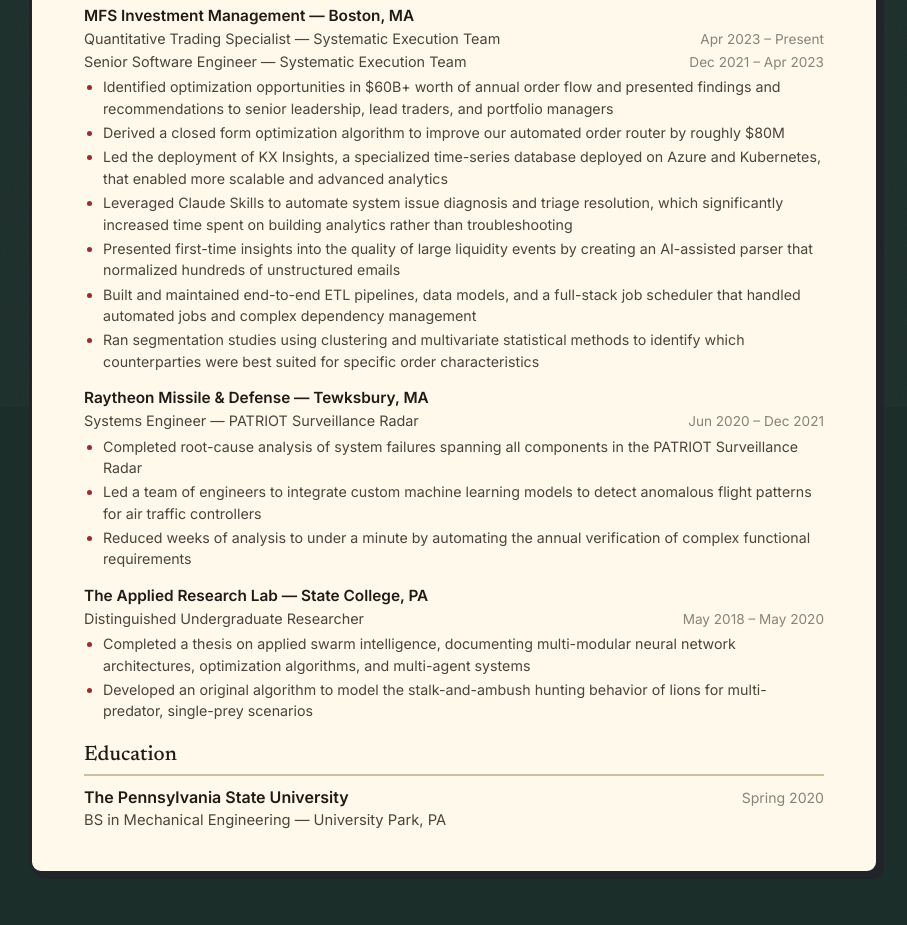
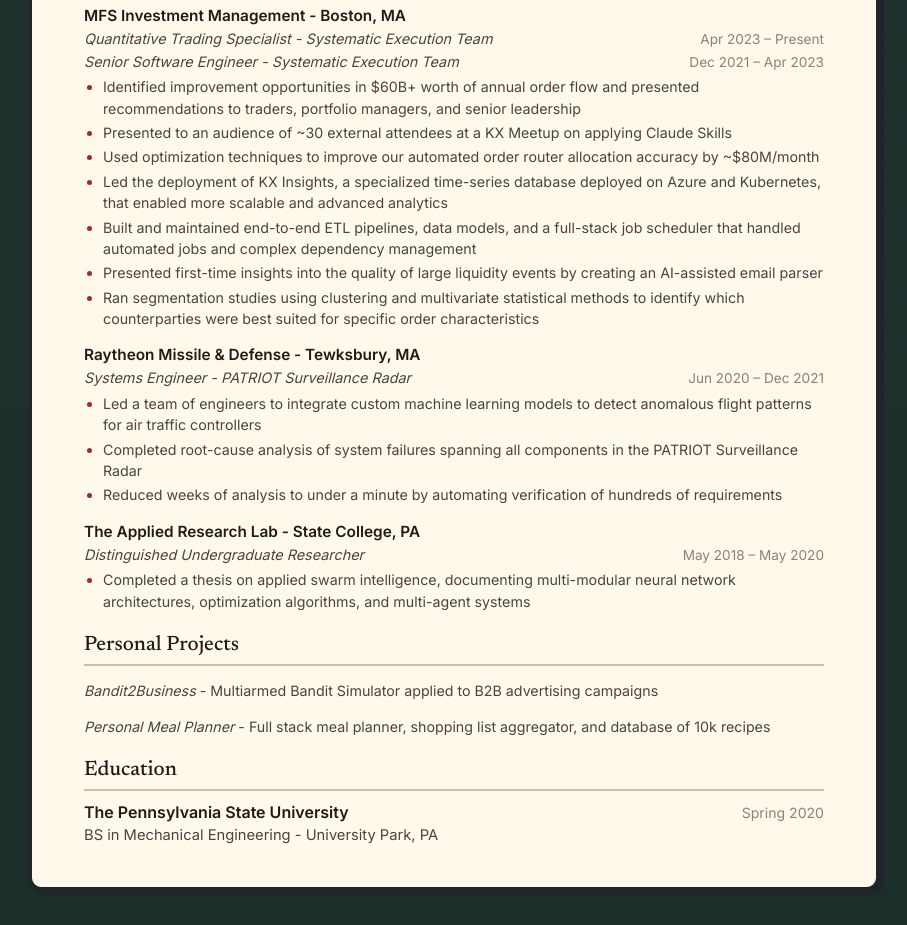
Before and after one commit to untastedwooze/sd-dev, a plain HTML site: page apps/cv/index.html in a window 1280 px wide. Shown: the part 393-1318 px from the top of the page, without its empty margins (186-1093 px from the left). Drawn offline with nearby package versions, Linux system fonts and the light colour scheme.

Commit message:
finishing touches on the resume

```diff
--- a/apps/cv/cv-data.js
+++ b/apps/cv/cv-data.js
@@ -2,6 +2,7 @@
   name: "Sam Duffy",
   contact: {
     email: "samuel.duffy.work@gmail.com",
+    website: "samuelduffy.dev",
   },
 
   skills: [
@@ -11,20 +12,21 @@
   ],
   experience: [
     {
-      company: "MFS Investment Management — Boston, MA",
+      company: "MFS Investment Management - Boston, MA",
       roles: [
-        { title: "Quantitative Trading Specialist — Systematic Execution Team", dates: "Apr 2023 – Present" },
-        { title: "Senior Software Engineer — Systematic Execution Team",        dates: "Dec 2021 – Apr 2023" },
+        { title: "Quantitative Trading Specialist - Systematic Execution Team", dates: "Apr 2023 – Present" },
+        { title: "Senior Software Engineer - Systematic Execution Team",        dates: "Dec 2021 – Apr 2023" },
       ],
       bullets: [
         {
           items: [
-            "Identified optimization opportunities in $60B+ worth of annual order flow and presented findings and recommendations to senior leadership, lead traders, and portfolio managers",
-            "Derived a closed form optimization algorithm to improve  our automated order router by roughly $80M",
+            "Identified improvement opportunities in $60B+ worth of annual order flow and presented recommendations to traders, portfolio managers, and senior leadership",
+            "Presented to an audience of ~30 external attendees at a KX Meetup on applying Claude Skills",
+            "Used optimization techniques to improve our automated order router allocation accuracy by ~$80M/month",
             "Led the deployment of KX Insights, a specialized time-series database deployed on Azure and Kubernetes, that enabled more scalable and advanced analytics",
-            "Leveraged Claude Skills to automate system issue diagnosis and triage resolution, which significantly increased time spent on building analytics rather than troubleshooting",
-            "Presented first-time insights into the quality of large liquidity events by creating an AI-assisted parser that normalized hundreds of unstructured emails",
             "Built and maintained end-to-end ETL pipelines, data models, and a full-stack job scheduler that handled automated jobs and complex dependency management",
+            // "Leveraged Claude Skills to automate system issue diagnosis and triage resolution, which significantly increased time spent on building analytics rather than troubleshooting",
+            "Presented first-time insights into the quality of large liquidity events by creating an AI-assisted email parser",
             "Ran segmentation studies using clustering and multivariate statistical methods to identify which counterparties were best suited for specific order characteristics",
           ],
         },
@@ -32,23 +34,23 @@
     },
 
     {
-      company: "Raytheon Missile & Defense — Tewksbury, MA",
+      company: "Raytheon Missile & Defense - Tewksbury, MA",
       roles: [
-        { title: "Systems Engineer — PATRIOT Surveillance Radar", dates: "Jun 2020 – Dec 2021" },
+        { title: "Systems Engineer - PATRIOT Surveillance Radar", dates: "Jun 2020 – Dec 2021" },
       ],
       bullets: [
         {
           items: [
+            "Led a team of engineers to integrate custom machine learning models to detect anomalous flight patterns for air traffic controllers",
             "Completed root-cause analysis of system failures spanning all components in the PATRIOT Surveillance Radar",
-            "Led a team of engineers to integrate custom machine learning models to detect anomalous flight patterns for air traffic controllers",
-            "Reduced weeks of analysis to under a minute by automating the annual verification of complex functional requirements",
+            "Reduced weeks of analysis to under a minute by automating verification of hundreds of requirements",
           ],
         },
       ],
     },
 
     {
-      company: "The Applied Research Lab — State College, PA",
+      company: "The Applied Research Lab - State College, PA",
       roles: [
         { title: "Distinguished Undergraduate Researcher", dates: "May 2018 – May 2020" },
       ],
@@ -56,10 +58,25 @@
         {
           items: [
             "Completed a thesis on applied swarm intelligence, documenting multi-modular neural network architectures, optimization algorithms, and multi-agent systems",
-            "Developed an original algorithm to model the stalk-and-ambush hunting behavior of lions for multi-predator, single-prey scenarios",
+            // "Developed an original algorithm to model the stalk-and-ambush hunting behavior of lions for multi-predator, single-prey scenarios",
           ],
         },
       ],
+    },
+  ],
+
+  projects: [
+    {
+      name: "Bandit2Business",
+      url: "",
+      dates: "",
+      description: "Multiarmed Bandit Simulator applied to B2B advertising campaigns",
+    },
+    {
+      name: "Personal Meal Planner",
+      url: "",
+      dates: "",
+      description: "Full stack meal planner, shopping list aggregator, and database of 10k recipes",
     },
   ],
 
@@ -67,7 +84,7 @@
     {
       institution: "The Pennsylvania State University",
       date:        "Spring 2020",
-      degree:      "BS in Mechanical Engineering — University Park, PA",
+      degree:      "BS in Mechanical Engineering - University Park, PA",
     },
   ],
 };
--- a/apps/cv/index.html
+++ b/apps/cv/index.html
@@ -161,7 +161,7 @@
   gap: 16px;
 }
 .job-company { font-size: 0.96rem; color: var(--ink); font-weight: 600; }
-.job-title { font-size: 0.9rem; color: var(--ink-soft); margin-top: 1px; }
+.job-title { font-size: 0.9rem; color: var(--ink-soft); margin-top: 1px; font-style: italic; }
 .job-dates { font-size: 0.85rem; color: var(--ink-faint); white-space: nowrap; }
 .job ul { margin: 4px 0 0; padding-left: 19px; }
 .job li { font-size: 0.89rem; color: var(--ink-soft); margin-bottom: 3px; }
@@ -176,6 +176,21 @@
   color: var(--ink-faint);
   margin: 7px 0 1px;
 }
+
+/* ---------- projects ---------- */
+.project-line {
+  display: flex;
+  justify-content: space-between;
+  align-items: baseline;
+  gap: 16px;
+  font-size: 0.89rem;
+  color: var(--ink-soft);
+  margin-bottom: 4px;
+}
+.project-line:last-child { margin-bottom: 0; }
+.project-line b { color: var(--ink); font-weight: 600; }
+.project-line a { color: var(--ink); text-decoration: none; }
+.project-line a:hover { color: var(--color-accent); text-decoration: underline; }
 
 /* ---------- education ---------- */
 .edu { margin-bottom: 10px; }
@@ -245,13 +260,30 @@
     return s.replace(/&/g, '&amp;').replace(/</g, '&lt;').replace(/>/g, '&gt;');
   }
 
+  function bold(s) {
+    return esc(s).replace(/\*\*(.+?)\*\*/g, '<b>$1</b>');
+  }
+
   function renderBulletGroups(groups) {
     return groups.map(g => `
       <div class="bullet-group">
         ${g.group ? `<span class="bullet-group-label">${esc(g.group)}</span>` : ''}
-        <ul>${g.items.map(b => `<li>${esc(b)}</li>`).join('')}</ul>
+        <ul>${g.items.map(b => `<li>${bold(b)}</li>`).join('')}</ul>
       </div>
     `).join('');
+  }
+
+  function renderProjects(projects) {
+    return projects.map(p => {
+      const name = p.url
+        ? `<a href="https://${esc(p.url)}" target="_blank">${esc(p.name)}</a>`
+        : esc(p.name);
+      return `
+        <p class="project-line">
+          <span><i>${name}</i> - ${bold(p.description)}</span>
+          <span class="job-dates">${esc(p.dates)}</span>
+        </p>`;
+    }).join('');
   }
 
   function renderExperience(jobs) {
@@ -279,6 +311,8 @@
       <div class="contact">
         <span class="sep">·</span>
         <a href="mailto:${esc(d.contact.email)}">${esc(d.contact.email)}</a>
+        <span class="sep">·</span>
+        <a href="https://${esc(d.contact.website)}" target="_blank">${esc(d.contact.website)}</a>
       </div>
     </header>
 
@@ -293,6 +327,10 @@
     </section>
 
      <section>
+      <h2 class="section-title">Personal Projects</h2>
+      ${renderProjects(d.projects)}
+    </section>
+    <section>
       <h2 class="section-title">Education</h2>
       ${d.education.map(e => `
       <div class="edu">
@@ -306,6 +344,7 @@
             </div>
             `).join('')}
             </section>
+
   `;
 </script>
 </body>
```
Also changed, not shown: index.html (+1 -1 lines). Lines whose indentation alone changed are shown as unchanged.
